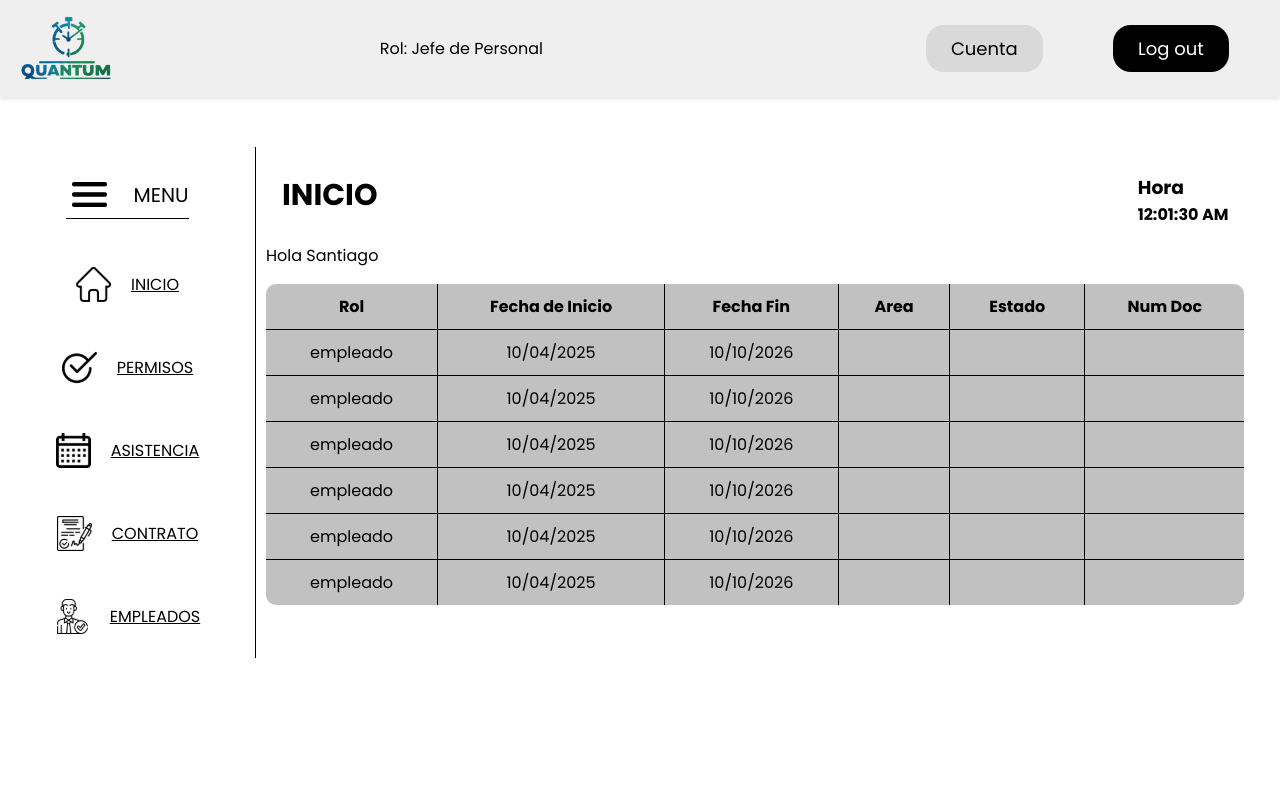
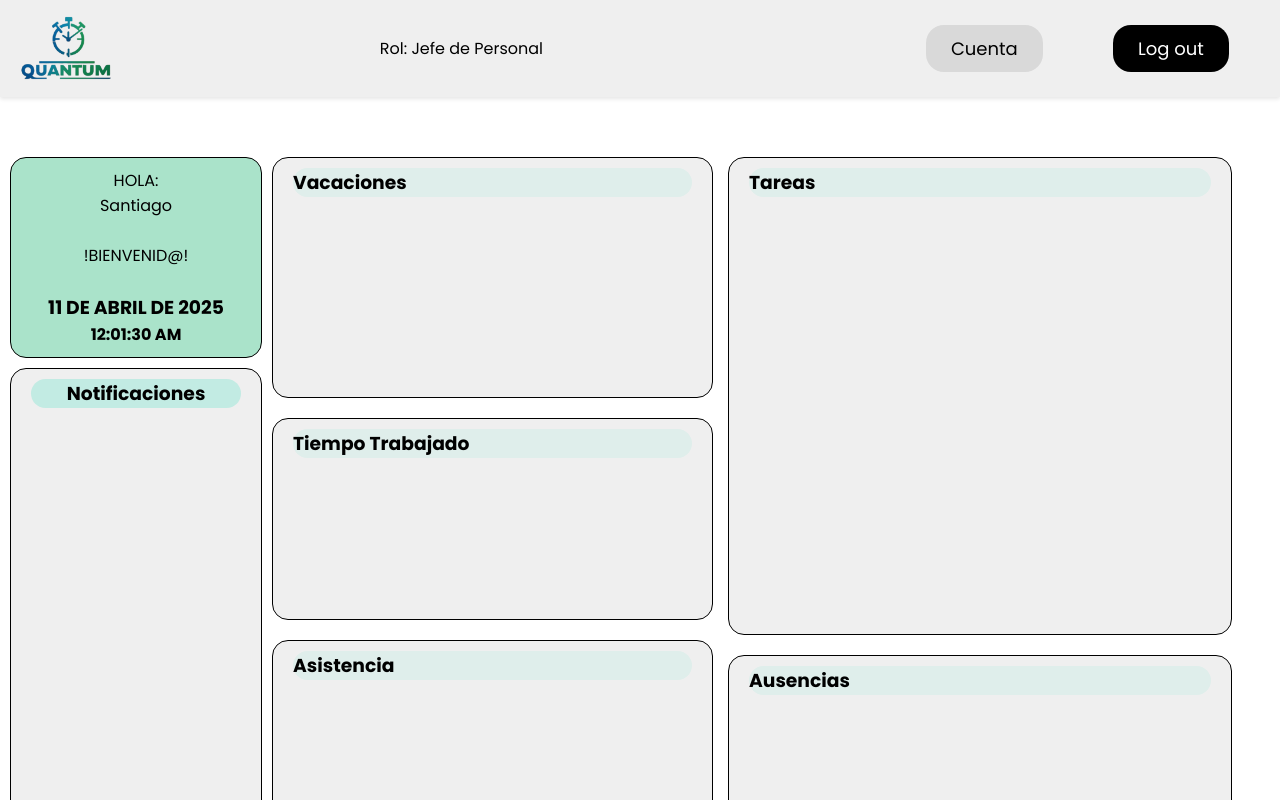
Before and after one commit to T0rricelly/mookup_quantum, a React (Vite) app: page /home in a window 1280 px wide. Shown: the top 800 px of the page. Built offline with nearby package versions, Linux system fonts and the light colour scheme; sample sign-in values are in the browser's storage.

Commit message:
Primera parte ini

```diff
--- a/src/components/components_home/Home.jsx
+++ b/src/components/components_home/Home.jsx
@@ -15,9 +15,11 @@ export const Home = () => {
     <>
       <Header />
       <div className="contenedor">
+        {/*
         <aside className="MENU">
           <Menu />
         </aside>
+        */}
         <main className="CONTENIDO">
           <Routes>
             <Route index element={<Cont_home />} />
--- a/src/components/components_home/cont_home.jsx
+++ b/src/components/components_home/cont_home.jsx
@@ -3,7 +3,24 @@ import { useState, useEffect } from "react";
 const name = 'Santiago'
 export const Cont_home = () => {
   const [horaActual, setHoraActual] = useState(new Date().toLocaleTimeString());
+  const [fechaActual, setFechaActual] = useState(new Date());
+  /*Fecha Actual*/
+  useEffect(() => {
+    const intervalo = setInterval(() => {
+      setFechaActual(new Date());
+    }, 1000);
 
+    return () => clearInterval(intervalo);
+  }, []);
+  const opcionesFecha = {
+    day: '2-digit',
+    month: 'long',
+    year: 'numeric',
+  };
+  const fechaText = fechaActual
+    .toLocaleDateString('es-ES', opcionesFecha)
+    .toUpperCase()
+  /*Hora Actual */
   useEffect(() => {
     const intervalo = setInterval(() => {
       setHoraActual(new Date().toLocaleTimeString());
@@ -14,85 +31,72 @@ export const Cont_home = () => {
   return (
     <>
       <section className="cont_home">
-        <nav className="tiempo">
-          <h1 className="titulo_ini">INICIO</h1>
-          <article>
-            <h3>Hora</h3>
+        <section className="asides">
+<aside className="saludo">
+          <p>
+            HOLA:
+            <br />
+            {name}
+            <br />
+            <br />
+            !BIENVENID@!
+            <br /><br />
+            <h3>{fechaText}</h3>
             <h4 id="hora">{horaActual}</h4>
+          </p>
+        </aside>
+        <aside className="noti">
+          <p>
+            <h3 className="titu_noti">Notificaciones</h3>
+          </p>
+        </aside>
+        </section>
+
+        <section className="mid">
+          <article  className="vaca">
+            <p>
+              <h3 className="titulos">Vacaciones</h3>
+            </p>
           </article>
+          <article className="tmp_tra">
+            <p>
+              <h3 className="titulos">Tiempo Trabajado</h3>
+            </p>
+          </article>
+          <article className="asis">
+            <p>
+              <h3 className="titulos">Asistencia</h3>
+            </p>
+          </article>
+          <article className="permi">
+            <p>
+              <h3 className="titulos">Permisos</h3>
+            </p>
+          </article>
+        </section>
+        <section className="rigth">
+          <article className="tareas">
+            <p>
+              <h3 className="titulos">Tareas</h3>
+            </p>
+          </article>
+          <article className="ausencias">
+            <p>
+              <h3 className="titulos">Ausencias</h3>
+            </p>
+          </article>
+          <article className="contrato">
+            <p>
+              <h3 className="titulos">Contrato</h3>
+            </p>
+          </article>
+          <article className="historial">
+            <p>
+              <h3 className="titulos">Historial</h3>
+            </p>
+          </article>
+        </section>
 
-        </nav>
-        <article className="saludo">
-          <p>Hola {name}</p>
-        </article>
-        <section className="tabla_container">
-          <table className="tabla">
-            <thead>
-              <tr>
-                <th>Rol</th>
-                <th>Fecha de Inicio</th>
-                <th>Fecha Fin</th>
-                <th>Area</th>
-                <th>Estado</th>
-                <th>Num Doc</th>
-              </tr>
-            </thead>
-
-            <tbody>
-              <tr>
-                <td> empleado</td>
-                <td>10/04/2025</td>
-                <td>10/10/2026</td>
-                <td></td>
-                <td></td>
-                <td></td>
-              </tr>
-              <tr>
-                <td> empleado</td>
-                <td>10/04/2025</td>
-                <td>10/10/2026</td>
-                <td></td>
-                <td></td>
-                <td></td>
-              </tr>
-              <tr>
-                <td> empleado</td>
-                <td>10/04/2025</td>
-                <td>10/10/2026</td>
-                <td></td>
-                <td></td>
-                <td></td>
-              </tr>
-              <tr>
-                <td> empleado</td>
-                <td>10/04/2025</td>
-                <td>10/10/2026</td>
-                <td></td>
-                <td></td>
-                <td></td>
-              </tr>
-              <tr>
-                <td> empleado</td>
-                <td>10/04/2025</td>
-                <td>10/10/2026</td>
-                <td></td>
-                <td></td>
-                <td></td>
-              </tr>
-              <tr>
-                <td> empleado</td>
-                <td>10/04/2025</td>
-                <td>10/10/2026</td>
-                <td></td>
-                <td></td>
-                <td></td>
-              </tr>
-            </tbody>
-
-
-
-          </table>
-        </section>
       </section>
 
     </>
--- a/src/styles/styles_home/Cont_home.css
+++ b/src/styles/styles_home/Cont_home.css
@@ -1,51 +1,83 @@
 .cont_home{
+  display: flex;
   padding: 10px;
+  align-items: flex-start;
+  flex-wrap: wrap;
 }
-.tiempo{
+/*Izquierda*/
+.asides{
+  width: 20%;
+  height: 100%;
+}
+.saludo,.noti{
+  border: solid 1px;
+  border-radius: 1em;
+  padding: 10px 20px;
+  text-align: center;
   display: flex;
-    padding: 1rem;
-    width: 100%;
+  flex-direction: column;
+  justify-content: space-between;
+
+}
+.saludo{
+  background-color: #2CBA7A66;
+}
+.noti{
+  margin-top: 10px;
+  background-color: #EFEFEF;
+  height: 813px;
+}
+.titu_noti{
+  border-radius: 1em;
+  background-color: #C2EBE3;
+}
+/*Bases*/
+.vaca,.tmp_tra,.asis,.permi,.tareas,.ausencias,.contrato,.historial{
+  border-radius: 1em;
+  background-color: #EFEFEF;
+  border: solid 1px;
+  border-radius: 1em;
+  padding: 10px 20px;
+  margin-bottom: 20px;
+  display: flex;
+  flex-direction: column;
   justify-content: space-between;
 }
-.titulo_ini{
-    font-size: 30px;
+.titulos{
+  border-radius: 1em;
+  background-color: #DFEEEB;
 }
-.tabla_container {
-    width: 100%;
-    overflow-x: auto;
-    overflow: hidden;
-    margin-top: 1rem;
-    border-radius: 10px;
-
-    background-color: rgba(167, 167, 167, 0.699);
+/*Medio*/
+.mid{
+  width: 35%;
+  margin-left: 10px;
 }
-.tabla{
-    width: 100%;
-    border-collapse:separate;
-    border-spacing: 0;
+.vaca{
+ height: 241px;
 }
-td, th{
-    border-bottom: solid 1px;
-    border-right:  solid 1px;
-    padding: 10px 20px;
-    text-align: center;
+.tmp_tra{
+  height: 202px;
 }
-.tabla tr:last-child td {
-    border-bottom: none;
+.asis{
+  height: 241px;
 }
-  .tabla th:last-child,td:last-child{
-    border-right: none;
+.permi{
+  height: 444px;
 }
-  /*.tabla th:last-child{
-    border-right: none;
-  }*/
-@media (max-width: 600px) {
-    .tabla {
-      min-width: 100%;
+/*Derecha*/
+.rigth{
+  width: 40%;
+  margin-left: 15px;
 }
-
-    td, th {
-      font-size: 14px;
-      padding: 8px;
+.tareas{
+  height: 478px;
 }
+.ausencias{
+  height: 231px;
 }
+.contrato{
+  height: 221px;
+}
+.historial{
+  height: 183px;
+}
--- a/src/styles/styles_home/Home.css
+++ b/src/styles/styles_home/Home.css
@@ -2,9 +2,8 @@
     display: flex;
     padding: 20px 0px;
 }
-.MENU{
-    width: 20%;
+
+.CONTENIDO{
+    width: 100%;
+
 }
-.CONTENIDO{
-    width: 78%;
-}
```
Also changed, not shown: src/components/components_home/pp.jsx (added, +68 -0 lines). Lines whose indentation alone changed are shown as unchanged.
